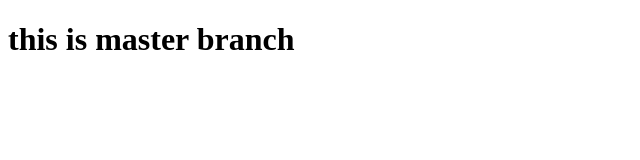
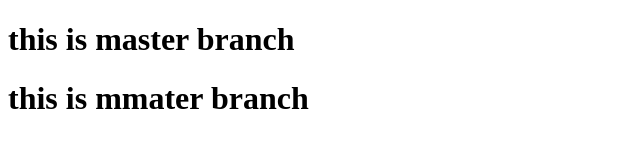
Before and after one commit to yangjiakai/jk-sakura-site, a plain HTML site: page index.html in a window 1280 px wide. Shown: the whole page, without its empty margins (0-640 px from the left). Drawn offline with Linux system fonts and the light colour scheme.

Commit message:
masterchange

```diff
--- a/index.html
+++ b/index.html
@@ -6,5 +6,6 @@
 </head>
 <body>
     <h1>this is master branch</h1>
+    <h1>this is mmater branch</h1>
 </body>
 </html>
```
